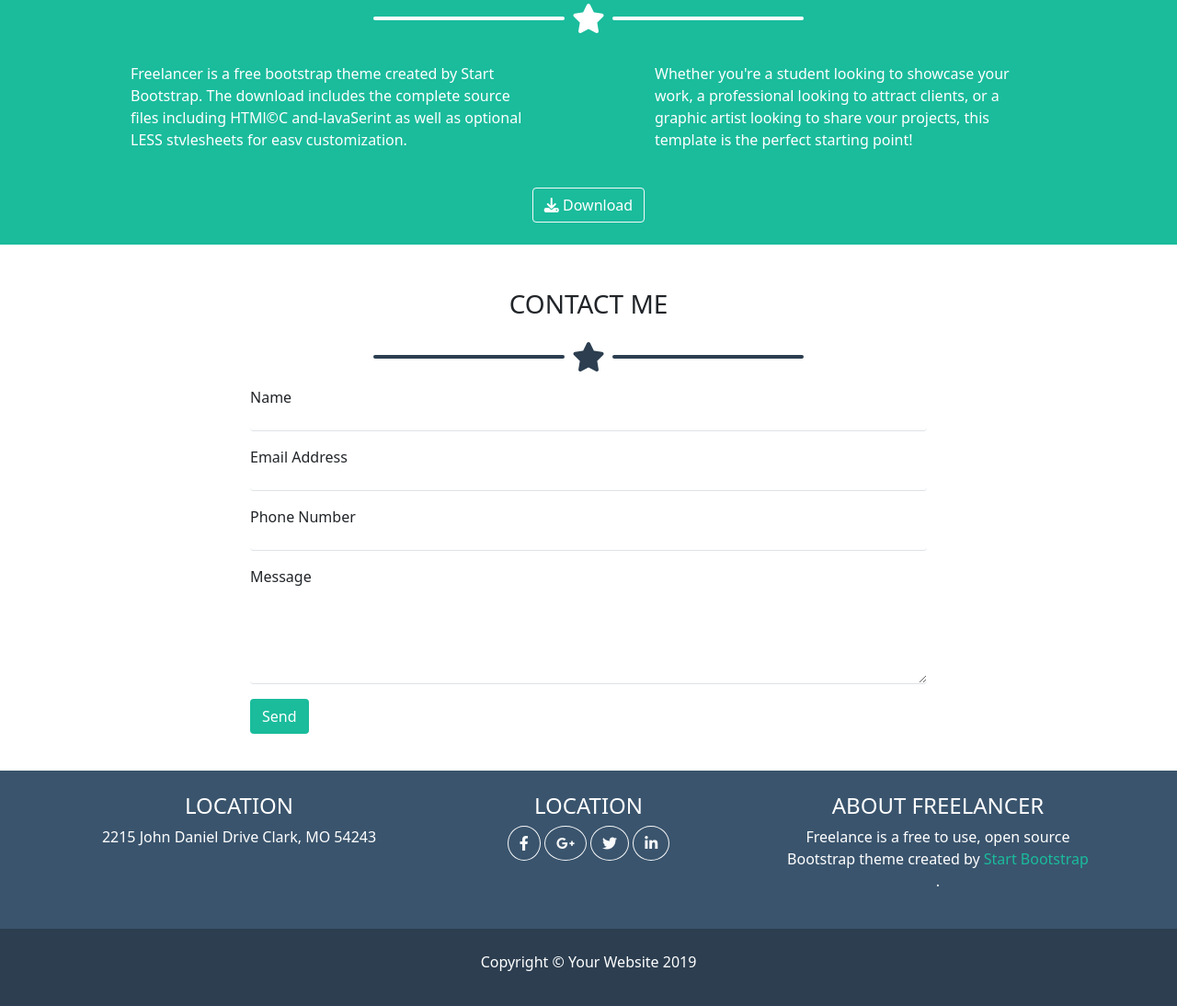
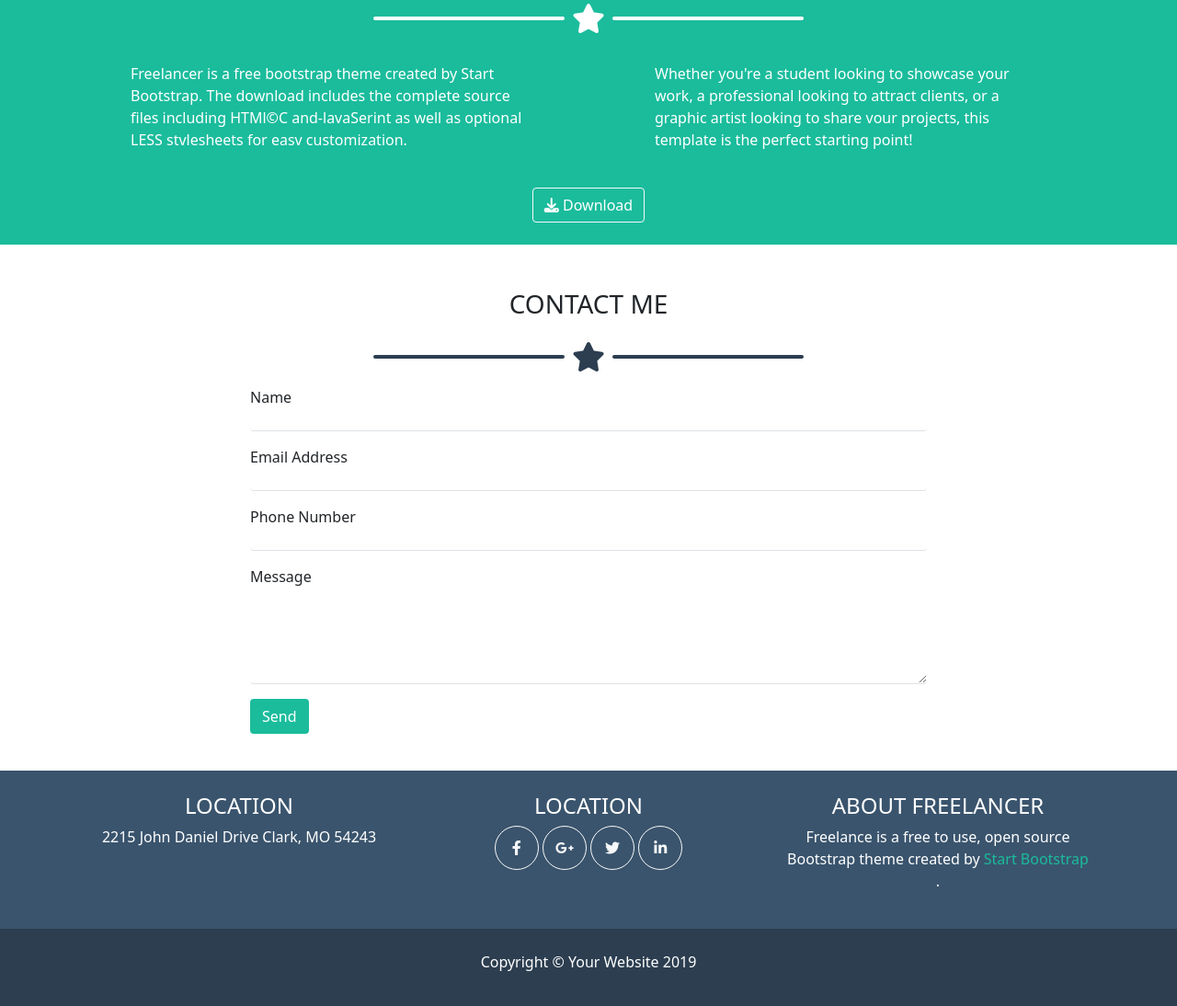
Before and after one commit to robertolatini31/html-css-bootstrap-freelancer, a plain HTML site: page index.html in a window 1280 px wide. Shown: the part 1417-2511 px from the top of the page at 92% size. Drawn offline with nearby package versions, Linux system fonts and the light colour scheme.

Commit message:
adjusted socials buttons

```diff
--- a/assets/css/style.css
+++ b/assets/css/style.css
@@ -85,5 +85,9 @@ header {
 footer {
     background-color: var(--secondary-color);
 }
+footer button {
+    height: 3rem;
+    width: 3rem;
+}
 
 /* #endregion *** Footer ***  */
```
